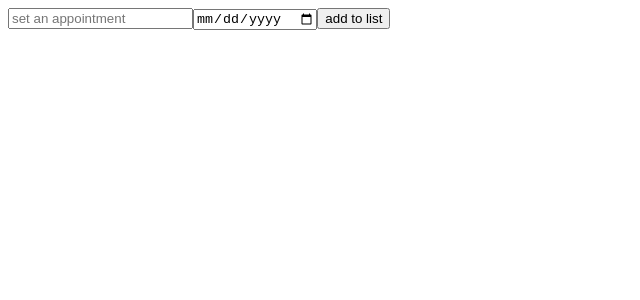
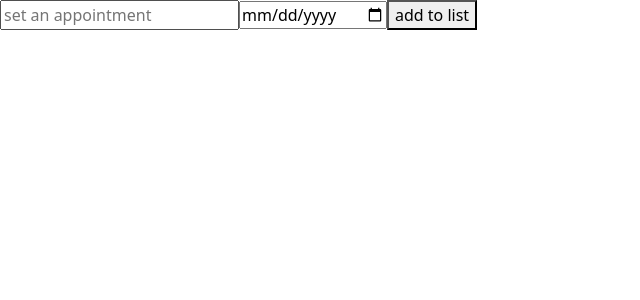
Before and after one commit to saeedd1994/appontmentApp, an Angular app: page / in a window 1280 px wide. Shown: the top 300 px of the page, without its empty margins (0-640 px from the left). Built offline with nearby package versions, Linux system fonts and the light colour scheme.

Commit message:
- install bootstrap

```diff
--- a/package.json
+++ b/package.json
@@ -18,6 +18,7 @@
     "@angular/platform-browser": "^17.0.0",
     "@angular/platform-browser-dynamic": "^17.0.0",
     "@angular/router": "^17.0.0",
+    "bootstrap": "5.3",
     "rxjs": "~7.8.0",
     "tslib": "^2.3.0",
     "zone.js": "~0.14.2"
--- a/src/styles.scss
+++ b/src/styles.scss
@@ -1 +1,2 @@
 /* You can add global styles to this file, and also import other style files */
+@import "bootstrap/dist/css/bootstrap.min.css";
```
Also changed, not shown: 1 other file (tests, documents, lock files or other folders).
